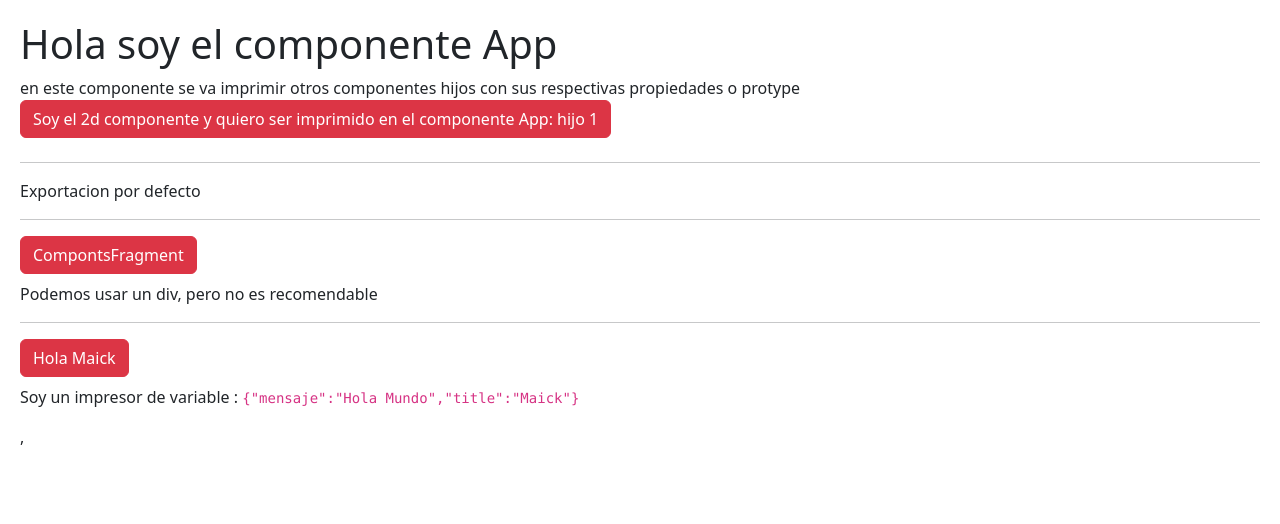
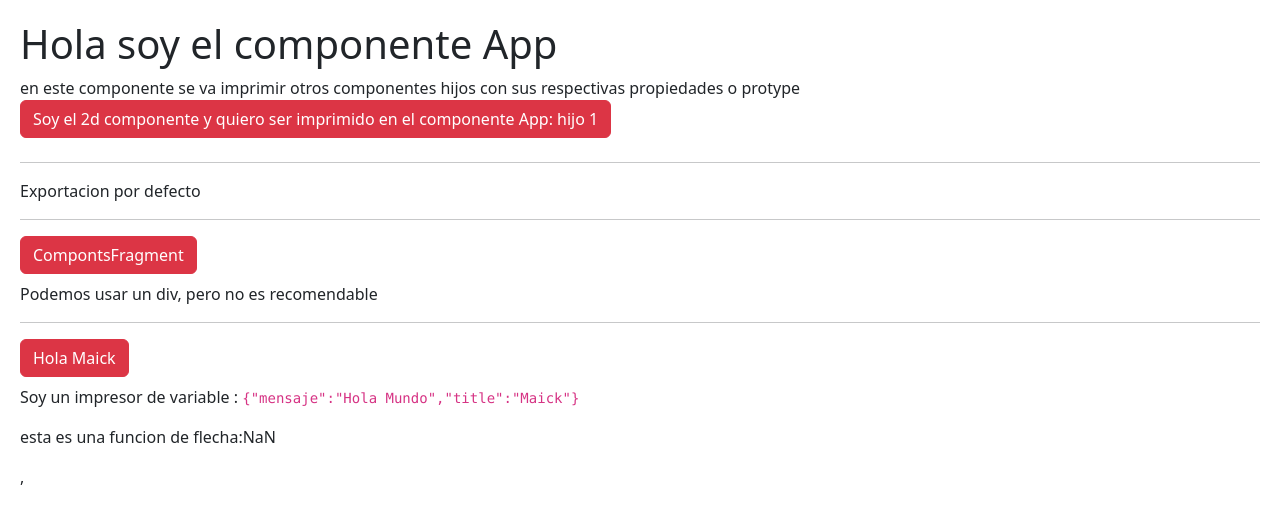
Before and after one commit to Devsaga12/01-Hook-App, a React (Vite) app: page / in a window 1280 px wide. Shown: the top 524 px of the page. Built offline with nearby package versions, Linux system fonts and the light colour scheme.

Commit message:
confirmacion e install proptype

```diff
--- a/package.json
+++ b/package.json
@@ -10,6 +10,7 @@
     "preview": "vite preview"
   },
   "dependencies": {
+    "prop-types": "^15.8.1",
     "react": "^18.2.0",
     "react-dom": "^18.2.0",
     "react-router-dom": "6"
--- a/src/0-componentes/Components.jsx
+++ b/src/0-componentes/Components.jsx
@@ -1,6 +1,7 @@
-export const Components = () => { //funcional component
+export const Components = () => {
+  //funcional component
 
-//referencias que mas adelante vamos a usar en contesto de cambios , variables etc
+  //referencias que mas adelante vamos a usar en contesto de cambios , variables etc
   return (
     <h4 className="btn btn-danger">
       Soy el 2d componente y quiero ser imprimido en el componente App: hijo 1
--- a/src/0-componentes/ImprimirVariablesCompone.jsx
+++ b/src/0-componentes/ImprimirVariablesCompone.jsx
@@ -1,4 +1,10 @@
+
+
 const nuevoMensaje ='Hola  Maick'
+
+const funcionDeflecha=(a , b)=>{
+  return a + b;
+}
 
 const arregloChildre ={
     mensaje:'Hola Mundo',
@@ -15,6 +21,9 @@ export const ImprimirVariablesCompone = () => {
       <h1 className="btn btn-danger">{nuevoMensaje}</h1>
 
       <p>Soy un impresor de variable : <code>{JSON.stringify (arregloChildre) }</code> </p>
+
+      <p>esta es una funcion de flecha:{funcionDeflecha()}</p>
+
     </>
   );
 };
--- /dev/null
+++ b/src/0-componentes/Property.jsx
@@ -0,0 +1,21 @@
+//TODO: Comunicacion entre props (propiedades)
+import PropTypes from 'prop-types';
+
+export const Property = ({title , subtitulo}) => {
+//   console.log(props);
+  return (
+    <>
+      <h1>{title}</h1>
+      <p> Soy una Props{subtitulo}</p>
+    </>
+  );
+};
+
+
+//Protypes uso y asignacion de typado
+Property.PropTypes={
+  title:PropTypes.string .isRequired,
+  subtitulo:PropTypes.number.isRequired
+}
+
+// defaul props
--- a/src/0-componentes/index.js
+++ b/src/0-componentes/index.js
@@ -2,3 +2,4 @@ export * from './Components';
 export * from './ExportDefaul';
 export * from './CompontsFragment';
 export * from './ImprimirVariablesCompone';
+export * from './Property';
```
Also changed, not shown: 1 other file (tests, documents, lock files or other folders).
